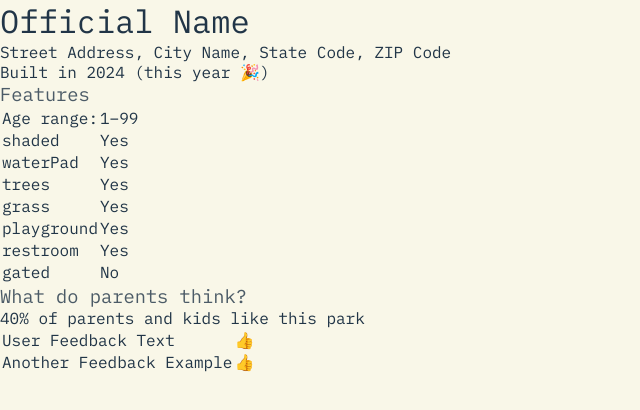
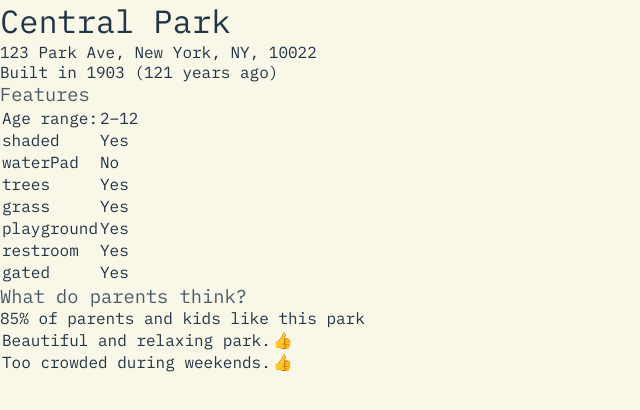
Before and after one commit to mreed4/seesaw, a React (Vite) app: page / in a window 1280 px wide. Shown: the top 410 px of the page, without its empty margins (0-640 px from the left). Built offline with nearby package versions, Linux system fonts and the light colour scheme.

Commit message:
Improvements

```diff
--- a/src/App.jsx
+++ b/src/App.jsx
@@ -1,23 +1,8 @@
-import { useState } from "react";
+import { useState, useEffect, useRef } from "react";
 import "./App.css";
 import parks from "./data";
 
-function App() {
-  const [count, setCount] = useState(0);
-
-  const randomPark = Math.round(Math.random() * parks.length);
-  const placeholder = 6;
-  let park = randomPark;
-  park = placeholder;
-
-  // console.log(parks[park].names.official);
-
-  const ratings = parks[park].ratings;
-  const totalRatings = ratings.reduce((n, acc) => (n += acc), 0);
-  const [likes, dislikes] = ratings;
-  const percentage = ((likes / totalRatings) * 100).toFixed(0);
-
-  const parkBuilt = parks[park].yearBuilt ?? "unknown year";
+const randomNumber = Math.floor(Math.random() * parks.length);
 
 const getAgeOfPark = (yearBuilt) => {
   const currentYear = new Date().getFullYear();
@@ -33,6 +18,48 @@ function App() {
   return `(${currentYear - yearBuilt} years ago)`;
 };
 
+function App() {
+  const previousIndex = useRef(null);
+  const [park, setPark] = useState(randomNumber);
+
+  function getNewRandomNumber() {
+    let newIndex;
+    do {
+      newIndex = Math.floor(Math.random() * parks.length);
+    } while (newIndex === previousIndex.current);
+
+    previousIndex.current = newIndex; // Update ref with the new index
+    return newIndex;
+  }
+
+  function handleSpaceKey(event) {
+    if (event.code === "Space") {
+      const newRandomNumber = getNewRandomNumber();
+      console.log(newRandomNumber);
+      setPark(newRandomNumber); // Update the state with the new item
+    }
+  }
+
+  useEffect(() => {
+    window.addEventListener("keyup", handleSpaceKey);
+
+    // Cleanup the listener on unmount
+    return () => window.removeEventListener("keyup", handleSpaceKey);
+  }, []);
+
+  useEffect(() => {
+    // Initialize with a random item when the component mounts
+    const initialItem = getNewRandomNumber();
+    setPark(initialItem);
+  }, []); // Run only on initial mount
+
+  const ratings = parks[park]?.ratings ?? 0;
+  const totalRatings = ratings?.reduce((n, acc) => (n += acc), 0) ?? 0;
+  const [likes, dislikes] = ratings;
+  const percentage = ((likes / totalRatings) * 100).toFixed(0);
+
+  const parkBuilt = parks[park].yearBuilt ?? "unknown year";
+
   function ParkPage() {
     return (
       <>
@@ -47,7 +74,7 @@ function App() {
           <tbody>
             <tr>
               <td>Age range:</td>
-              <td>{parks[park].ageRange.join("–")}</td>
+              <td>{parks[park].ageRange?.join("–") ?? "Unknown"}</td>
             </tr>
             {Object.entries(parks[park].features).map(([key, value], i) => (
               <tr key={i}>
@@ -69,6 +96,7 @@ function App() {
             ))}
           </tbody>
         </table>
+        {/* <button onClick={() => setPark(Math.round(Math.random() * parks.length))}>New park</button> */}
       </>
     );
   }
```
Lines whose indentation alone changed are shown as unchanged.
